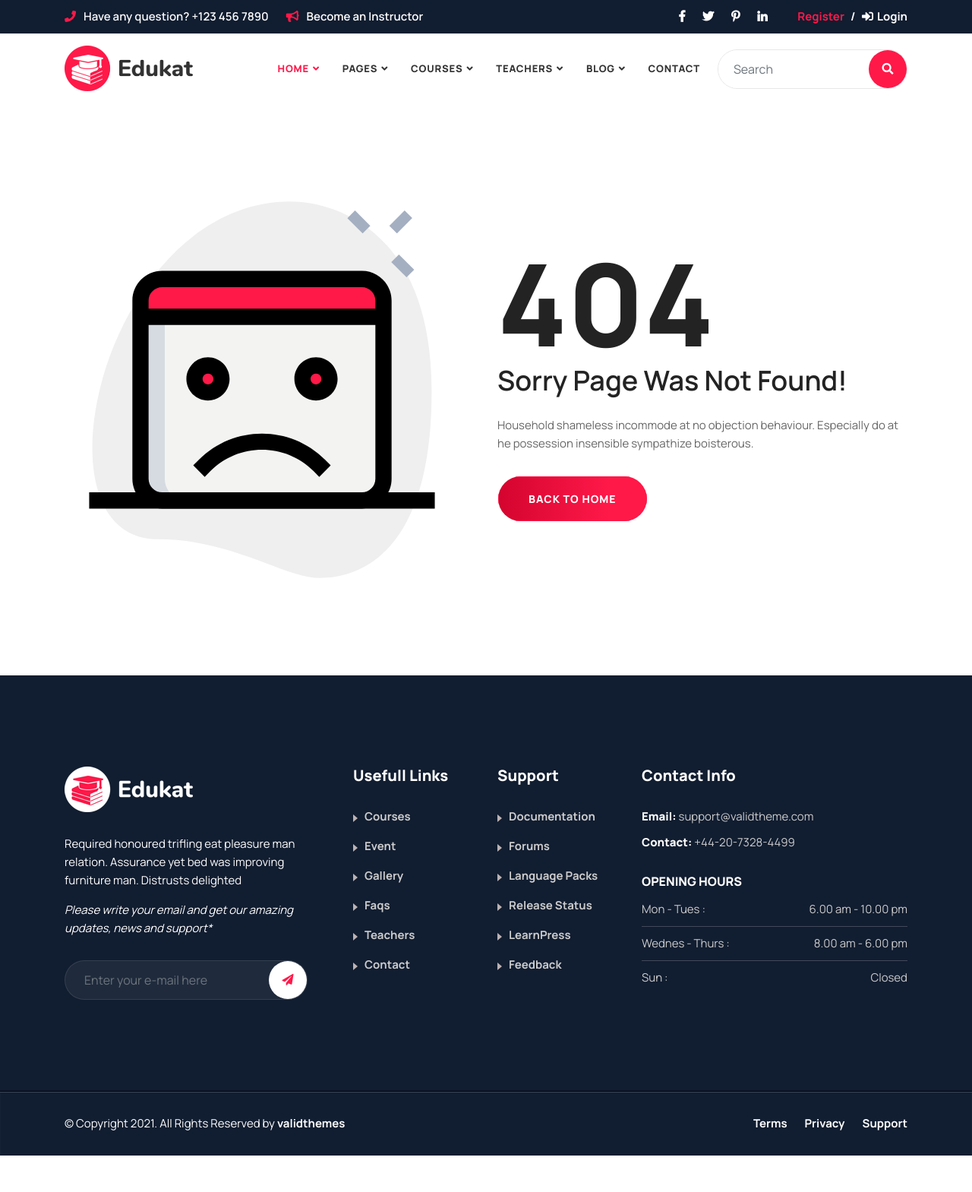
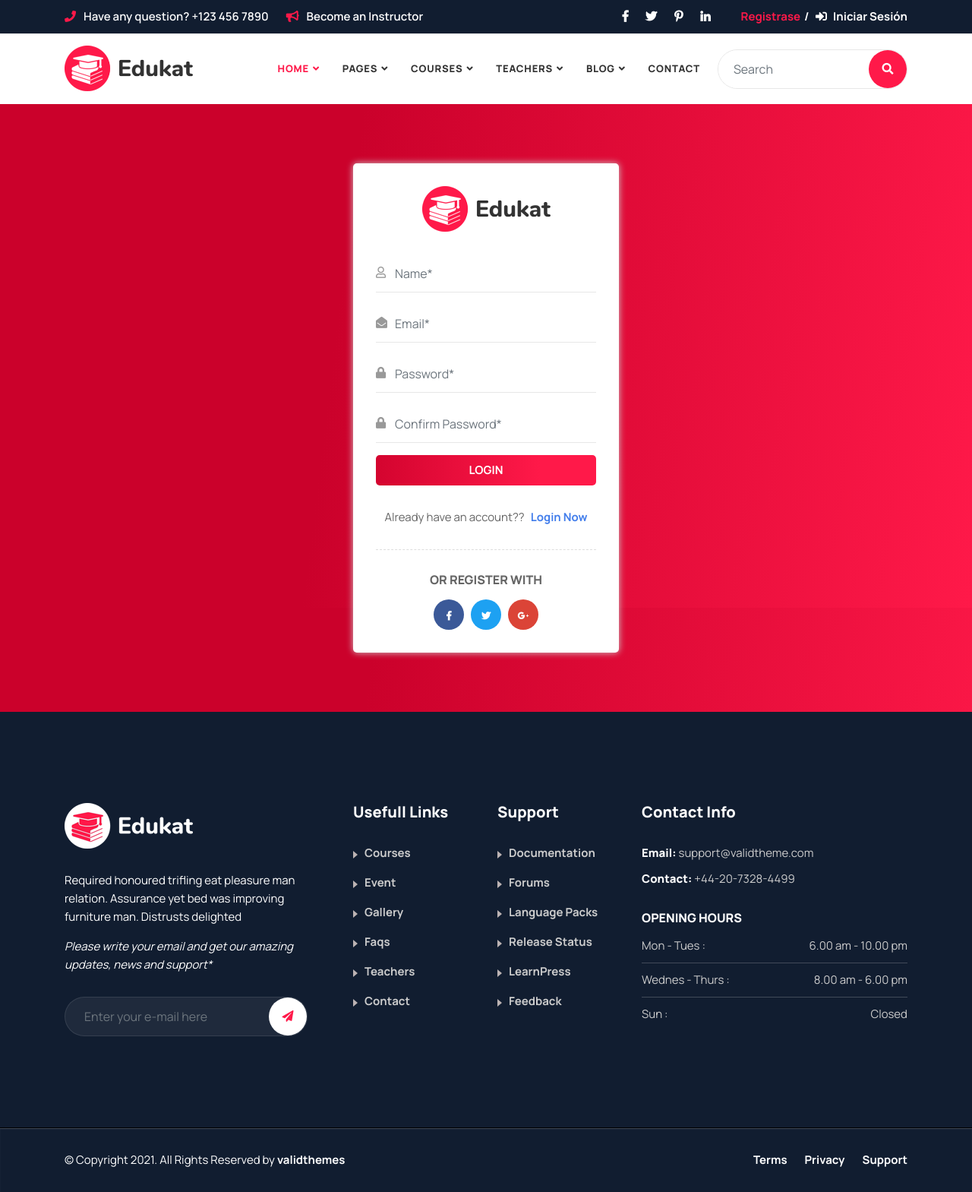
Before and after one commit to angelitojpcm/framework_angel, a PHP site: page /framework/auth/register in a window 1280 px wide. Shown: the whole page at 76% size. Before the commit the page ends 1521 px from the top, so only its background shows below. Run offline with PHP 8.4, Linux system fonts and the light colour scheme; some libraries are stand-ins or nearby versions.

Commit message:
Update components

```diff
--- a/app/classes/App.php
+++ b/app/classes/App.php
@@ -305,7 +305,8 @@ class App
 
         // Crear una nueva instancia del controlador y llamar al método con los parámetros proporcionados
         $params = array_values(empty($this->uri) ? [] : $this->uri);
-        $controller = new $controller($params);
+        $auth = new Auth();
+        $controller = new $controller($params, $auth);
 
         if(empty($params)) {
             call_user_func([$controller, $method]);
--- a/app/classes/Auth.php
+++ b/app/classes/Auth.php
@@ -36,7 +36,7 @@ class Auth
     $self    = new self();
     $session =
     [
-      'logged' => true,
+      'logged' => false,
       'token'  => random_password(32),
       'id'     => $user_id,
       'ssid'   => session_id(),
--- a/app/classes/View.php
+++ b/app/classes/View.php
@@ -7,14 +7,14 @@ class View {
     global $app;
     global $d;
     $d = to_object($data); // $data en array assoc o $d en objectos
-
     if (is_object($d)) {
       $d->app = $app; // Agrega $app al objeto $d
+      $d->auth = new Auth();
     } else {
       throw new Exception('La conversión a objeto falló.');
     }
 
-    $viewPath = VIEWS . CONTROLLER . DS . $view . 'View.php';
+    $viewPath = VIEWS . CONTROLLER . DS . $view . '_view.php';
     if(!file_exists($viewPath)) {
       throw new Exception(sprintf('No existe la vista "%sView" en la carpeta "%s".', $view, CONTROLLER));
     }
--- a/app/controllers/authController.php
+++ b/app/controllers/authController.php
@@ -1,16 +1,51 @@
 <?php
-class AuthController extends Controller{
+class AuthController extends Controller {
 
-    public function __construct($params) {
+    protected $auth;
+    protected $data;
+
+    public function __construct($params, Auth $auth) {
         parent::__construct($params);
+        $this->auth = $auth;
+
+        // Establece 'bg-gradient' por defecto
+        $this->data['bg'] = 'bg-gradient';
+    }
+
+    private function mergeData($data) {
+        return array_merge($this->data, $data);
     }
 
     public function login() {
         $data =
         [
-            'title' => 'Home',
-            'bg'    => 'dark'
+            'title' => 'Iniciar sesión',
+            'auth'  => $this->auth->validate()
         ];
-        $this->view->render('login', $data);
+
+        // Fusiona $data con los datos por defecto
+        $data = $this->mergeData($data);
+
+        if(!$this->auth->validate()) {
+            $this->view->render('login', $data);
+            return;
+        }
+        echo $this->auth->validate();
+        Redirect::to('home');
+    }
+
+    public function register() {
+        // Aquí puedes usar $this->auth para acceder a los métodos de Auth
+        // ...
+
+        $data =
+        [
+            'title' => 'Registrarse',
+        ];
+
+        // Fusiona $data con los datos por defecto
+        $data = $this->mergeData($data);
+
+        $this->view->render('register', $data);
     }
 }
--- /dev/null
+++ b/assets/js/custom.js
@@ -0,0 +1,48 @@
+(function (window, document, $, undefined) {
+  "use strict";
+
+  var sos3 = {
+    i: function(e){
+        sos3.d();
+        sos3._baseurl = $('meta[name="baseurl"]').attr('content'); // Mueve esto aquí
+        sos3.methods();
+    },
+
+    d: function (e) {
+        this._window = $(window),
+            this._document = $(document),
+            this._body = $('body'),
+            this._html = $('html'),
+            this.sideNav = $('.rbt-search-dropdown');
+    },
+    methods: function(e){
+        sos3.login();
+    },
+
+    login: function() {
+        var baseUrl = this._baseurl; // Almacena la URL base en una variable
+
+        $('#form-login').on('submit', function(e) {
+            e.preventDefault(); // Previene el comportamiento predeterminado del formulario
+
+            var formData = $(this).serialize(); // Recoge los datos del formulario
+
+            $.ajax({
+                url:'ajax/login', // Usa la variable baseUrl
+                type: 'POST',
+                data: formData,
+                success: function(data) {
+                    console.log(data);
+                },
+                error: function(error) {
+                    console.error('Error:', error);
+                }
+            });
+        });
+    }
+  };
+
+  $(document).ready(function() {
+    sos3.i(); // Inicializa el objeto sos3 cuando el DOM está cargado
+  });
+})(window, document, jQuery);
--- a/templates/includes/components.php
+++ b/templates/includes/components.php
@@ -36,8 +36,16 @@
                           </ul>
                       </div>
                       <div class="button">
-                            <a href="#">Register</a>
-                            <a href="#"><i class="fa fa-sign-in-alt"></i>Login</a>
+                        <?php
+                        $account = '';
+                        if ($d->auth->validate()) {
+                            $account .= '<a href="' . BASEPATH . 'auth/logout"><i class="fa fa-sign-out-alt"></i> Logout</a>';
+                        } else {
+                            $account .= '<a href="' . BASEPATH . 'auth/register"> Registrase</a>';
+                            $account .= '<a href="' . BASEPATH . 'auth/login"><i class="fa fa-sign-in-alt"></i> Iniciar Sesión</a>';
+                        }
+                        echo $account;
+                        ?>
                       </div>
                   </div>
               </div>
@@ -82,7 +90,7 @@
               <div class="collapse navbar-collapse" id="navbar-menu">
                   <ul class="nav navbar-nav navbar-right" data-in="fadeInDown" data-out="fadeOutUp">
                       <li class="dropdown">
-                            <a href="#" class="dropdown-toggle active" data-toggle="dropdown" >Home</a>
+                          <a href="#" class="dropdown-toggle active" data-toggle="dropdown">Home</a>
                           <ul class="dropdown-menu">
                               <li><a href="index.html">Home Version One</a></li>
                               <li><a href="index-2.html">Home Version Two</a></li>
@@ -91,11 +99,11 @@
                           </ul>
                       </li>
                       <li class="dropdown">
-                            <a href="#" class="dropdown-toggle" data-toggle="dropdown" >Pages</a>
+                          <a href="#" class="dropdown-toggle" data-toggle="dropdown">Pages</a>
                           <ul class="dropdown-menu">
                               <li><a href="about-us.html">About Us</a></li>
                               <li class="dropdown">
-                                    <a href="#" class="dropdown-toggle" data-toggle="dropdown" >Events</a>
+                                  <a href="#" class="dropdown-toggle" data-toggle="dropdown">Events</a>
                                   <ul class="dropdown-menu">
                                       <li><a href="events.html">Events Style 1</a></li>
                                       <li><a href="events-2.html">Events Style 2</a></li>
@@ -108,7 +116,7 @@
                           </ul>
                       </li>
                       <li class="dropdown">
-                            <a href="#" class="dropdown-toggle" data-toggle="dropdown" >Courses</a>
+                          <a href="#" class="dropdown-toggle" data-toggle="dropdown">Courses</a>
                           <ul class="dropdown-menu">
                               <li><a href="courses.html">Course One</a></li>
                               <li><a href="courses-2.html">Course Two</a></li>
@@ -119,7 +127,7 @@
                           </ul>
                       </li>
                       <li class="dropdown">
-                            <a href="#" class="dropdown-toggle" data-toggle="dropdown" >Teachers</a>
+                          <a href="#" class="dropdown-toggle" data-toggle="dropdown">Teachers</a>
                           <ul class="dropdown-menu">
                               <li><a href="advisors.html">Teachers One</a></li>
                               <li><a href="advisors-2.html">Teachers Two</a></li>
@@ -127,7 +135,7 @@
                           </ul>
                       </li>
                       <li class="dropdown">
-                            <a href="#" class="dropdown-toggle" data-toggle="dropdown" >Blog</a>
+                          <a href="#" class="dropdown-toggle" data-toggle="dropdown">Blog</a>
                           <ul class="dropdown-menu">
                               <li><a href="blog-standard.html">Blog Standard</a></li>
                               <li><a href="blog-with-sidebar.html">Blog With Sidebar</a></li>
--- a/templates/includes/header.php
+++ b/templates/includes/header.php
@@ -8,8 +8,12 @@
     <meta name="viewport" content="width=device-width, initial-scale=1">
     <base href="<?php echo BASEPATH; ?>">
     <?php echo $app->loadMetaTags($d); ?>
-    <title><?php echo isset($d->title) ? $d->title.' - '.get_sitename() : 'Bienvenido - '.get_sitename(); ?></title>
+    <title><?php echo isset($d->title) ? $d->title . ' - ' . get_sitename() : 'Bienvenido - ' . get_sitename(); ?></title>
     <?php echo load_styles(); ?>
 </head>
 
-<body>
+<body class="<?= isset($d->bg) ? $d->bg: '' ?>">
+
+    <!-- Preloader Start -->
+    <div class="se-pre-con"></div>
+    <!-- Preloader Ends -->
--- /dev/null
+++ b/templates/views/auth/register_view.php
@@ -0,0 +1,77 @@
+<div class="login-area">
+        <div class="container">
+            <div class="row">
+                <div class="col-lg-4 offset-lg-4">
+                    <div class="login-box">
+                        <div class="login">
+                            <div class="content">
+                                <a href="index.html"><img src="assets/img/logo.png" alt="Logo"></a>
+                                <form action="#">
+                                    <div class="row">
+                                        <div class="col-lg-12 col-md-12">
+                                            <div class="form-group">
+                                                <i class="fas fa-user"></i> <input class="form-control" placeholder="Name*" type="text">
+                                            </div>
+                                        </div>
+                                    </div>
+                                    <div class="row">
+                                        <div class="col-lg-12 col-md-12">
+                                            <div class="form-group">
+                                                <i class="fas fa-envelope-open"></i> <input class="form-control" placeholder="Email*" type="email">
+                                            </div>
+                                        </div>
+                                    </div>
+                                    <div class="row">
+                                        <div class="col-lg-12 col-md-12">
+                                            <div class="form-group">
+                                                <i class="fas fa-lock"></i> <input class="form-control" placeholder="Password*" type="text">
+                                            </div>
+                                        </div>
+                                    </div>
+                                    <div class="row">
+                                        <div class="col-lg-12 col-md-12">
+                                            <div class="form-group">
+                                                <i class="fas fa-lock"></i> <input class="form-control" placeholder="Confirm Password*" type="text">
+                                            </div>
+                                        </div>
+                                    </div>
+                                    <div class="col-lg-12 col-md-12">
+                                        <div class="row">
+                                            <button type="submit">
+                                                Login
+                                            </button>
+                                        </div>
+                                    </div>
+                                </form>
+                                <div class="sign-up">
+                                    <p>
+                                        Already have an account?? <a href="login.html">Login Now</a>
+                                    </p>
+                                </div>
+                                <div class="social-login">
+                                    <h5>Or Register With</h5>
+                                    <ul>
+                                        <li class="facebook">
+                                            <a href="#">
+                                                <i class="fab fa-facebook-f"></i>
+                                            </a>
+                                        </li>
+                                        <li class="twitter">
+                                            <a href="#">
+                                                <i class="fab fa-twitter"></i>
+                                            </a>
+                                        </li>
+                                        <li class="g-plus">
+                                            <a href="#">
+                                                <i class="fab fa-google-plus-g"></i>
+                                            </a>
+                                        </li>
+                                    </ul>
+                                </div>
+                            </div>
+                        </div>
+                    </div>
+                </div>
+            </div>
+        </div>
+    </div>
```
Also changed, not shown: templates/views/auth/login_view.php (added, +75 -0 lines), templates/views/errors/404_view.php (renamed from templates/views/errors/404View.php), templates/views/home/home_view.php (renamed from templates/views/home/homeView.php). Lines whose indentation alone changed are shown as unchanged.
